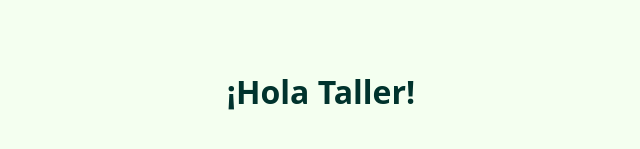
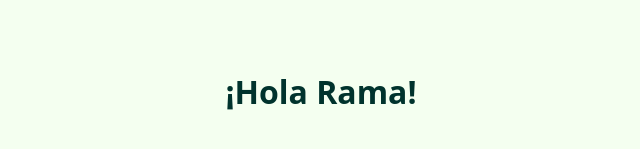
Before and after one commit to nic0892/osuc, a plain HTML site: page index.html in a window 1280 px wide. Shown: the part 309-458 px from the top of the page, 319-959 px from the left. Drawn offline with Linux system fonts and the light colour scheme.

Commit message:
index rama

```diff
--- a/index.html
+++ b/index.html
@@ -13,7 +13,7 @@
     <meta http-equiv="X-UA-Compatible" content="IE=edge" />
     <meta name="viewport" content="width=device-width, initial-scale=1.0" />
     <!-- Este es el título que se muestra en el navegador. -->
-    <title>¡Hola Taller!</title>
+    <title>¡Hola Rama!</title>
     <!-- Este es el estilo de la página. ¡Puedes modificarlo como quieras! -->
     <style>
       :root {
@@ -39,7 +39,7 @@
   </head>
   <!-- Dentro de body puedes añadir y modificar el contenido de la página. -->
   <body>
-    <h1>¡Hola Taller!</h1>
+    <h1>¡Hola Rama!</h1>
   </body>
   <script>
     // Aquí puedes dejar código JavaScript que se ejecutará cuando la página se cargue.
```
